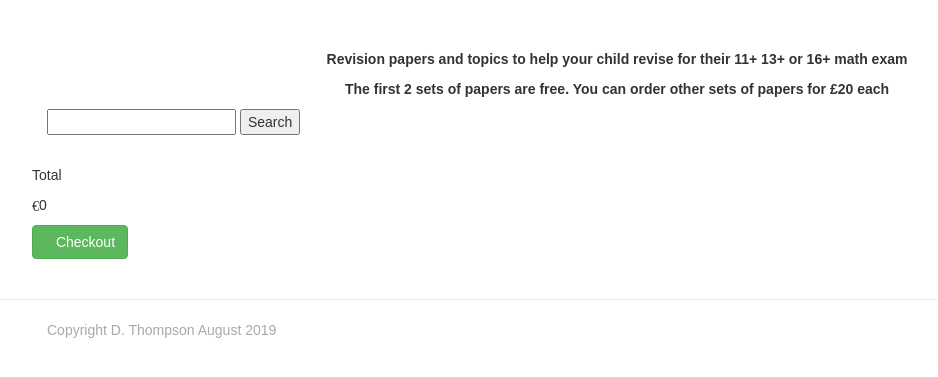
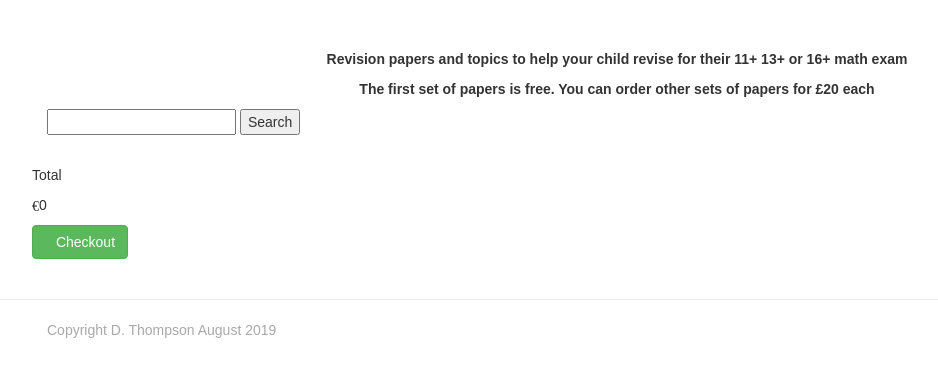
Before and after one commit to Code-Institute-Submissions/debbiect246-mathsplusrevision, a Django app: page /cart/ in a window 1280 px wide. Shown: the part 51-428 px from the top of the page, without its empty margins (23-961 px from the left). Run offline with Django 3.2, Linux system fonts and the light colour scheme; some libraries are stand-ins or nearby versions; some web fonts are replaced.

Commit message:
changed heading on website

```diff
--- a/templates/base.html
+++ b/templates/base.html
@@ -50,7 +50,7 @@
         </div>
     </nav>
     <p class="firstline"> Revision papers and topics to help your child revise for their 11+ 13+ or 16+ math exam </p>
-    <p class="firstline"> The first 2 sets of papers are free.  You can order other sets of papers for £20 each   </p>
+    <p class="firstline"> The first set of papers is free.  You can order other sets of papers for £20 each   </p>
     {% if messages %}
         <div class="alert alert-success">
             <div class="messages">
```
